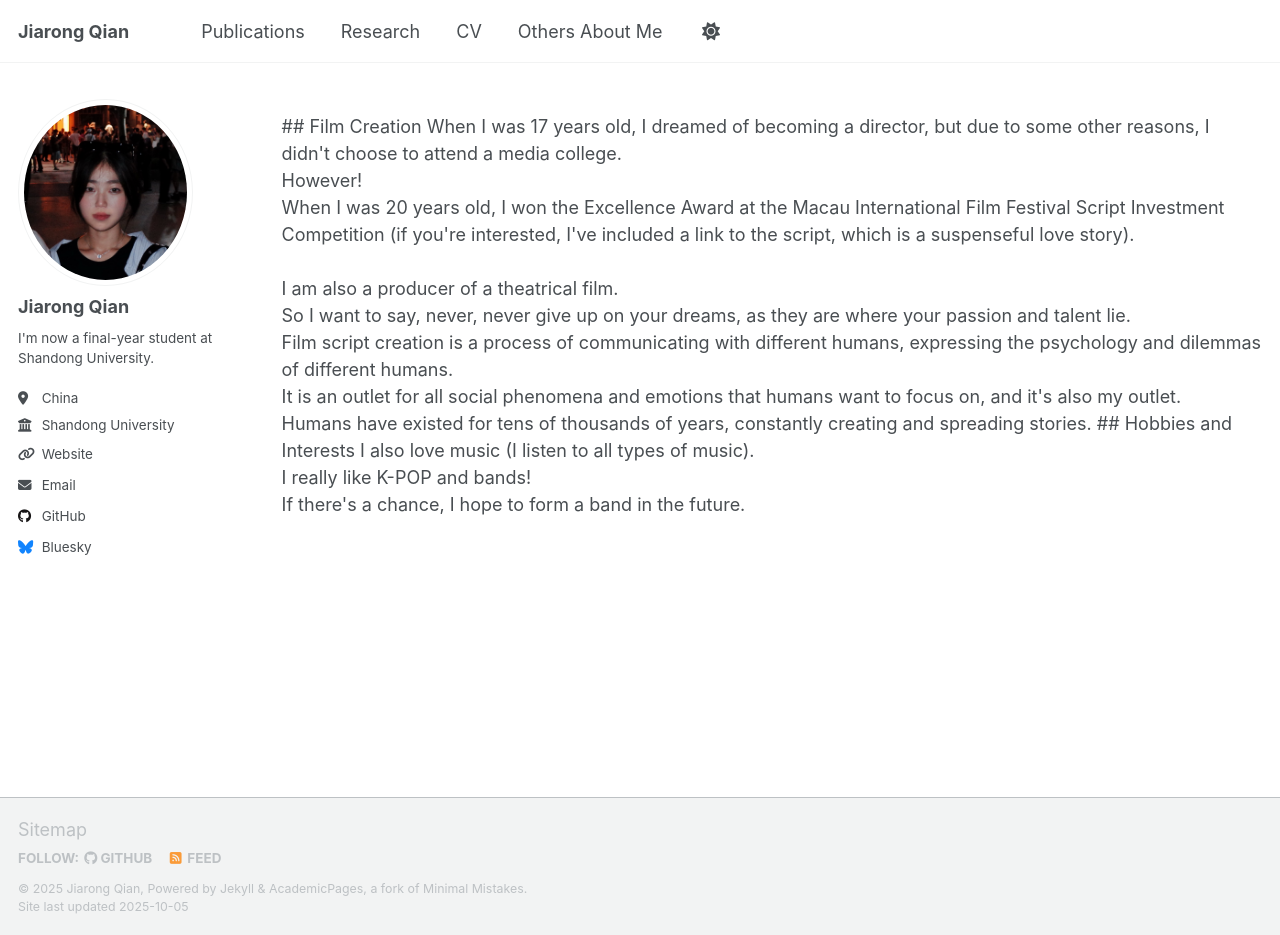
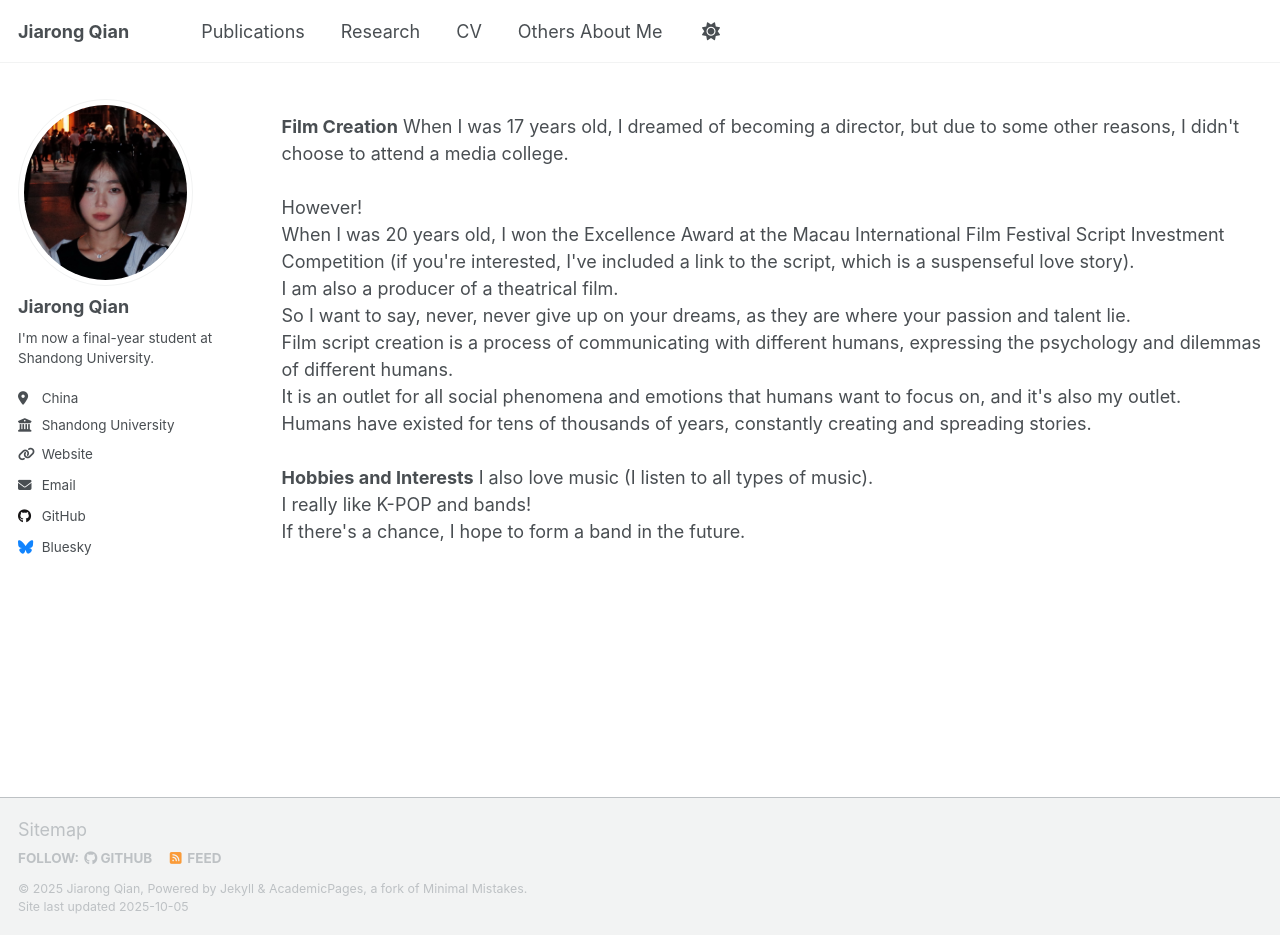
Before and after one commit to JiarongQian/JiarongQian.github.io, a Jekyll site: the page built from _pages/others.html, in a window 1280 px wide and 935 px high. Built offline with Jekyll 4.4.1, drawn with Linux system fonts in a browser that asks for light colours; a script that is not in the unit is left out.

```diff
--- a/_pages/others.html
+++ b/_pages/others.html
@@ -7,17 +7,17 @@ author_profile: true
 
 {% include base_path %}
 
-## Film Creation
-When I was 17 years old, I dreamed of becoming a director, but due to some other reasons, I didn't choose to attend a media college.<br>
+<strong>Film Creation</strong>
+When I was 17 years old, I dreamed of becoming a director, but due to some other reasons, I didn't choose to attend a media college.<br><br>
 However!<br>
-When I was 20 years old, I won the Excellence Award at the Macau International Film Festival Script Investment Competition (if you're interested, I've included a link to the script, which is a suspenseful love story).<br><br>
+When I was 20 years old, I won the Excellence Award at the Macau International Film Festival Script Investment Competition (if you're interested, I've included a link to the script, which is a suspenseful love story).<br>
 I am also a producer of a theatrical film.<br>
 So I want to say, never, never give up on your dreams, as they are where your passion and talent lie.<br>
 Film script creation is a process of communicating with different humans, expressing the psychology and dilemmas of different humans.<br>
 It is an outlet for all social phenomena and emotions that humans want to focus on, and it's also my outlet.<br>
-Humans have existed for tens of thousands of years, constantly creating and spreading stories.
+Humans have existed for tens of thousands of years, constantly creating and spreading stories.<br><br>
 
-## Hobbies and Interests
+<strong>Hobbies and Interests</strong>
 I also love music (I listen to all types of music).<br>
 I really like K-POP and bands!<br>
 If there's a chance, I hope to form a band in the future.
```
